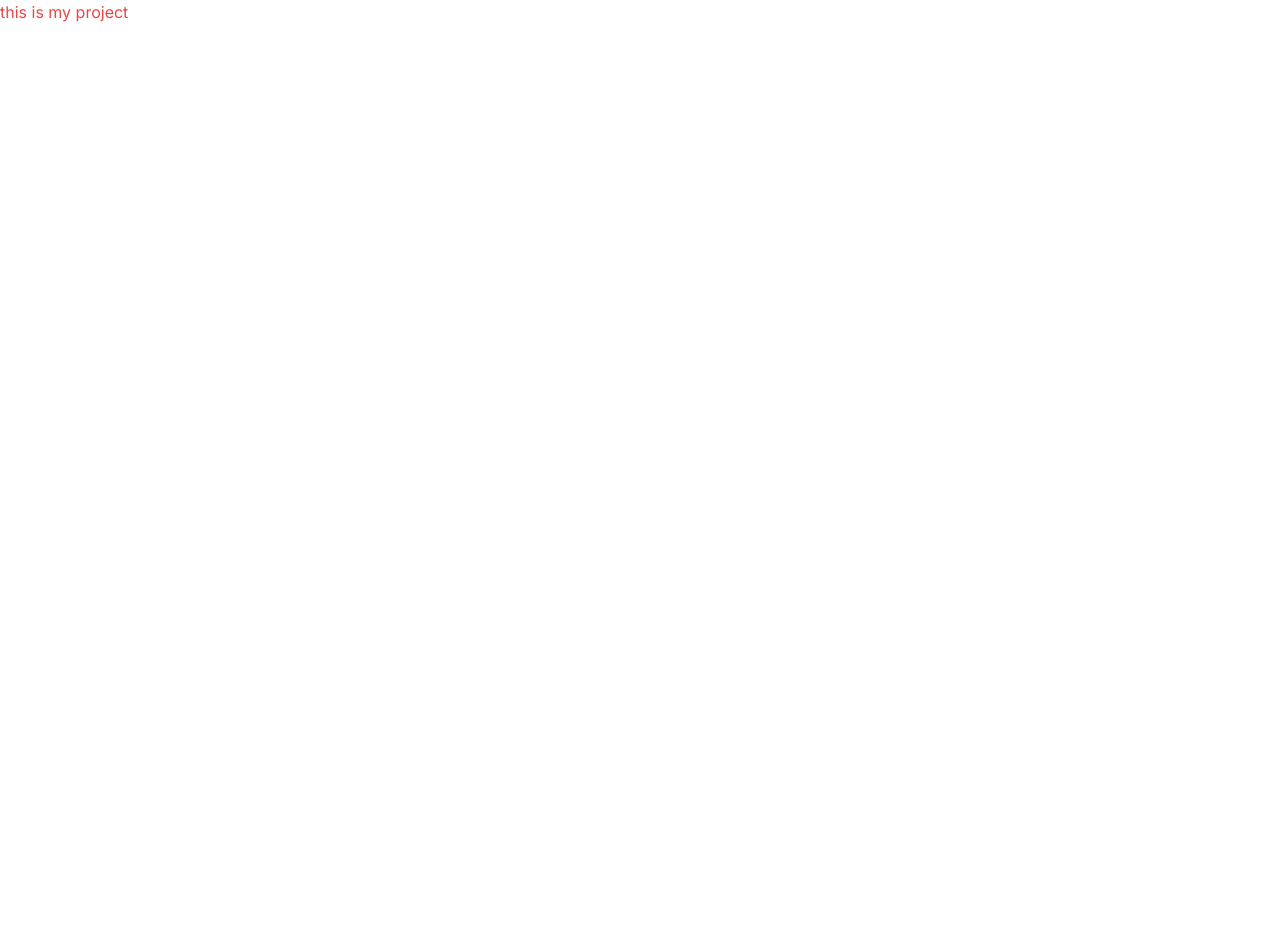
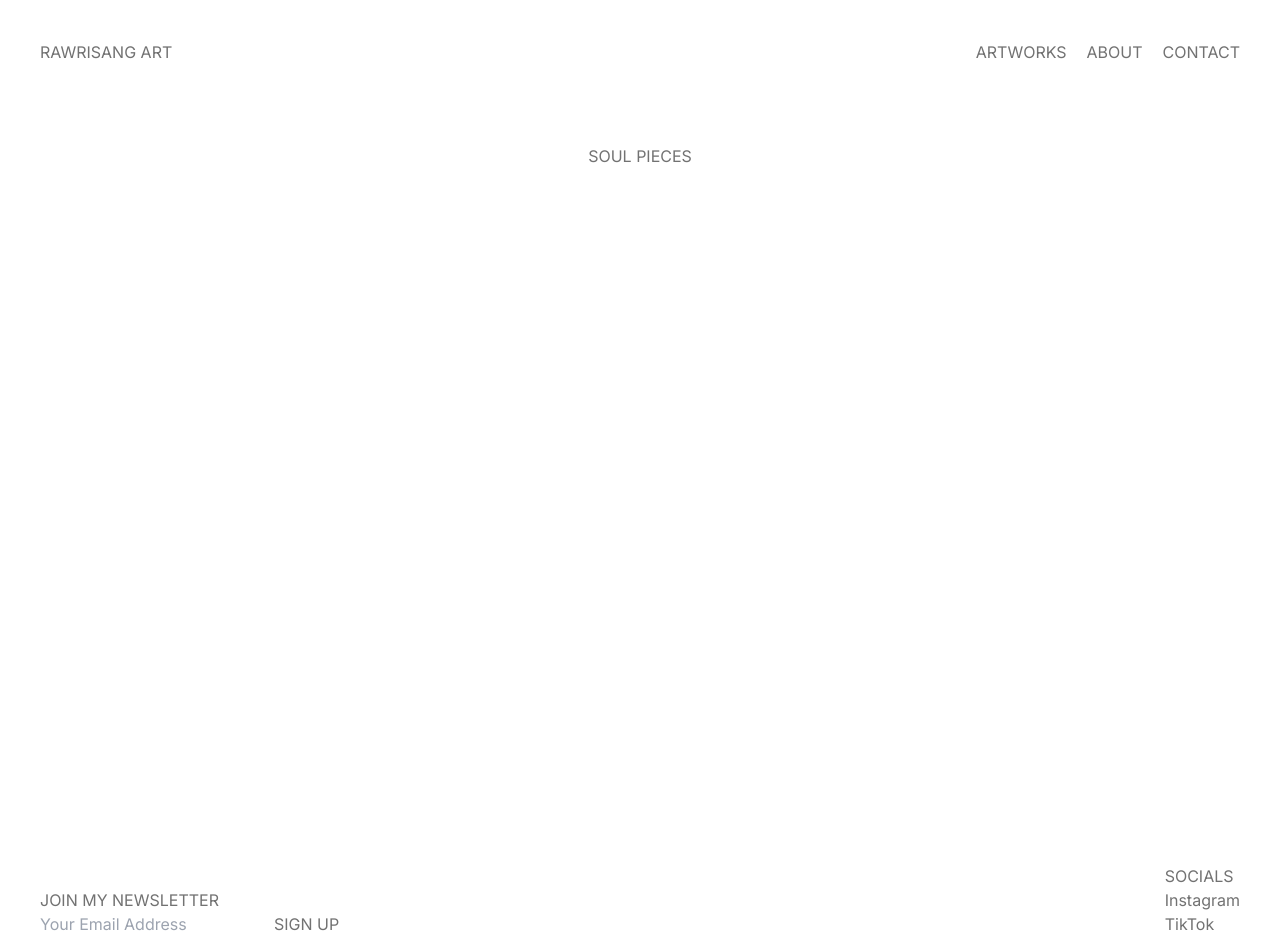
Before and after one commit to NeoBaholo/rawart, a Next.js app: page / in a window 1280 px wide. Shown: the top 940 px of the page. Before the commit the page ends 800 px from the top, so only its background shows below. Built offline with nearby package versions, Linux system fonts and the light colour scheme.

Commit message:
Add layout

```diff
--- /dev/null
+++ b/app/artworks/page.tsx
@@ -0,0 +1,9 @@
+import React from 'react'
+
+const page = () => {
+  return (
+    <div>page</div>
+  )
+}
+
+export default page
--- a/app/globals.css
+++ b/app/globals.css
@@ -1,3 +1,23 @@
 @tailwind base;
 @tailwind components;
 @tailwind utilities;
+
+@layer{
+    html,
+    body{
+        height: 100%;
+        padding: 20px;
+        color: #727272;
+    }
+}
+
+.menu ul{
+    display: flex;
+    justify-content: center;
+    align-items: center;
+    gap: 20px;
+}
+
+.menu li{
+
+}
--- a/app/layout.tsx
+++ b/app/layout.tsx
@@ -1,6 +1,7 @@
 import './globals.css'
 import type { Metadata } from 'next'
 import { Inter } from 'next/font/google'
+import Link from 'next/link'
 
 const inter = Inter({ subsets: ['latin'] })
 
@@ -16,7 +17,36 @@ export default function RootLayout({
 }) {
   return (
     <html lang="en">
-      <body className={inter.className}>{children}</body>
+      <body className={inter.className}>
+        <header className='flex justify-between'>
+          <Link href="./">RAWRISANG ART</Link>
+          <div className='menu'>
+            <ul>
+              <li><Link href="./">ARTWORKS</Link></li>
+              <li><Link href="./">ABOUT</Link></li>
+              <li><Link href="./">CONTACT</Link></li>
+            </ul>
+          </div>
+        </header>
+        {children}
+        </body>
+        <footer className='flex justify-between items-center'>
+          <div>
+            <h3>JOIN MY NEWSLETTER</h3>
+            <form action="">
+              <input type="text" placeholder='Your Email Address' />
+              <button type='submit'>SIGN UP</button>
+            </form>
+          </div>
+          <div>
+            <h3>SOCIALS</h3>
+            <ul>
+              <li><Link href="./">Instagram</Link></li>
+              <li><Link href="./">TikTok</Link></li>
+              <li><Link href="./">LinkedIn</Link></li>
+            </ul>
+          </div>
+        </footer>
     </html>
   )
 }
--- a/app/page.tsx
+++ b/app/page.tsx
@@ -2,8 +2,10 @@ import Image from 'next/image'
 
 export default function Home() {
   return (
-    <main className='text-red-500'>
-      this is my project
+    <main className="h-full">
+      <div className='flex justify-center my-20'>
+        <span>SOUL PIECES</span>
+    </div>
     </main>
   )
 }
```
Also changed, not shown: app/about/page.tsx (added), app/contact/page.tsx (added), app/contact/success/page.tsx (added), 1 other file (tests, documents, lock files or other folders).
